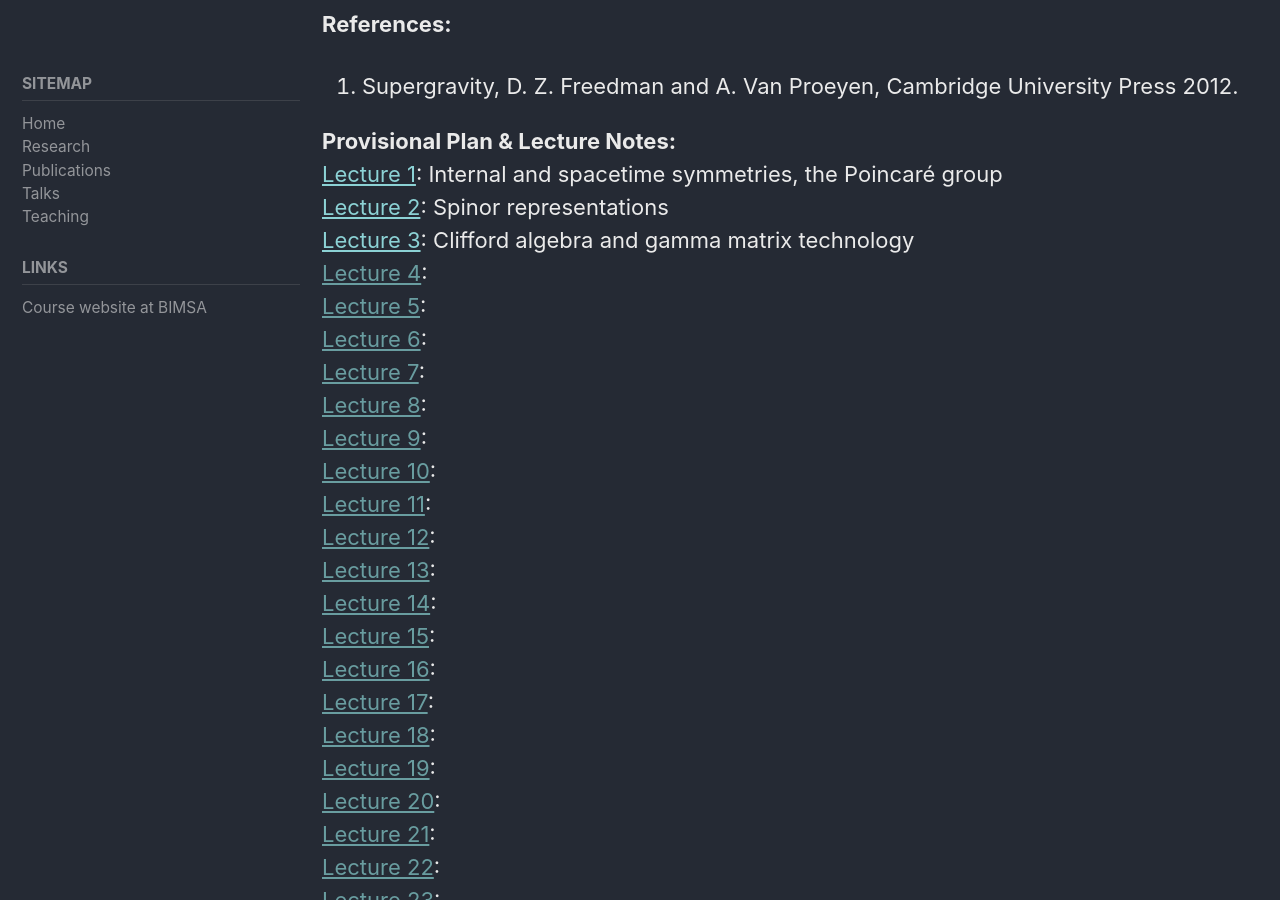
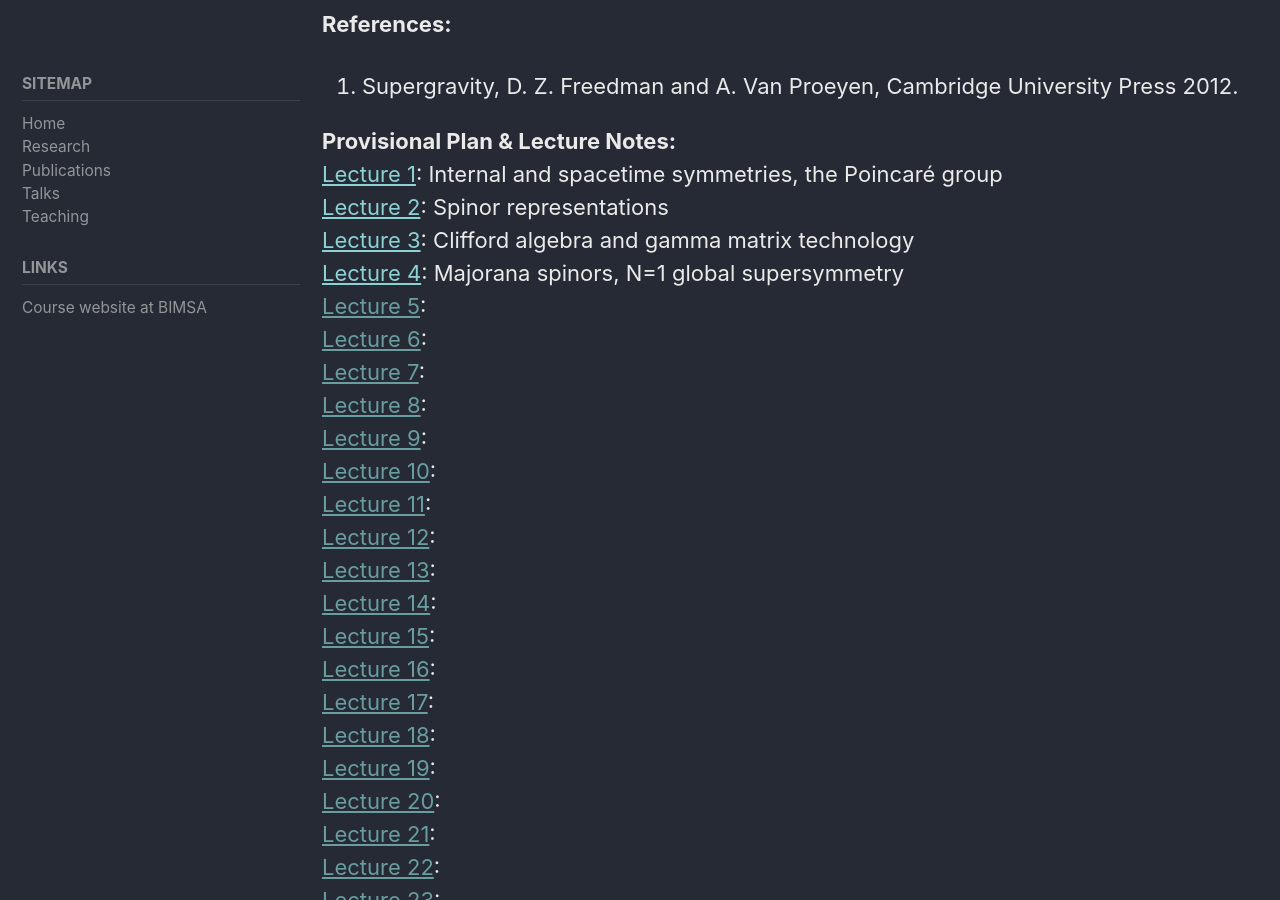
Before and after one commit to ipapadimitriou/ipapadimitriou.github.io, a Jekyll site: the page built from _pages/2022.md, in a window 1280 px wide and 900 px high, scrolled down 629 px. Built offline with Jekyll 4.4.1, drawn with Linux system fonts in a browser that asks for light colours; cached includes are drawn as plain includes.

Commit message:
uploaded lecture 4 of supergravity course

```diff
--- a/_pages/2022.md
+++ b/_pages/2022.md
@@ -49,7 +49,7 @@ General Relativity or basic differential geometry, basic background in supersymm
 [Lecture 1](./attachments/teaching/Introduction to Supergravity 2022/lecture notes/Introduction to Supergravity - Lecture 1.pdf): Internal and spacetime symmetries, the Poincaré group <br>
 [Lecture 2](./attachments/teaching/Introduction to Supergravity 2022/lecture notes/Introduction to Supergravity - Lecture 2.pdf): Spinor representations<br>
 [Lecture 3](./attachments/teaching/Introduction to Supergravity 2022/lecture notes/Introduction to Supergravity - Lecture 3.pdf): Clifford algebra and gamma matrix technology<br>
-[Lecture 4](): <br>
+[Lecture 4](./attachments/teaching/Introduction to Supergravity 2022/lecture notes/Introduction to Supergravity - Lecture 4.pdf): Majorana spinors, N=1 global supersymmetry<br>
 [Lecture 5](): <br>
 [Lecture 6](): <br>
 [Lecture 7](): <br>
```
Also changed, not shown: 1 other file.
